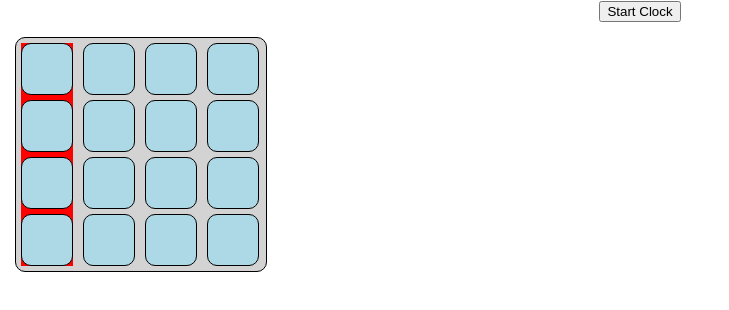
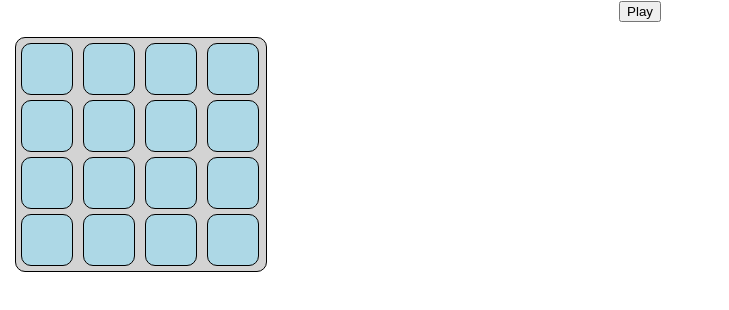
Before and after one commit to jedwards2/note-scroller, a React (Create React App) app: page / in a window 1280 px wide. Shown: the top 310 px of the page, without its empty margins (0-729 px from the left). Built offline with nearby package versions, Linux system fonts and the light colour scheme.

Commit message:
ability to step forward added

```diff
--- a/src/App.js
+++ b/src/App.js
@@ -1,16 +1,11 @@
 import "./App.css";
-// import * as Tone from "tone";
+import * as Tone from "tone";
 import { useState } from "react";
 import Grid from "./components/Grid/Grid";
 
 function App() {
-  const [clock, setClock] = useState({ state: false, count: 0 });
-  const [columnBackgrounds, setColumnBackgrounds] = useState([
-    true,
-    false,
-    false,
-    false,
-  ]);
+  const [count, setCount] = useState(0);
+  const [gridBorders, setGridBorders] = useState([false, false, false, false]);
   const [gridState, setGridState] = useState([
     [
       { state: false, id: 0 },
@@ -58,49 +53,33 @@ function App() {
       return newState;
     });
   }
-  function activateClock() {
-    // setClock((prevClock) => {
-    //   let newClock = { ...prevClock };
-    //   newClock["state"] = true;
-    //   return newClock;
-    // });
 
-    setClock((prevClock) => {
-      let newClock = { ...prevClock };
-      newClock.count = prevClock["count"] + 1;
-      return newClock;
-    });
+  function stepForward() {
+    setCount((prevCount) => prevCount + 1);
 
-    setColumnBackgrounds((prevState) => {
-      let index = clock.count % gridState.length;
+    setGridBorders((prevState) => {
+      let index = count % gridState.length;
+      let prevIndex = (count - 1) % gridState.length;
       let newState = [...prevState];
+      newState[prevIndex] = !prevState[prevIndex];
       newState[index] = !prevState[index];
+      console.log(newState);
       return newState;
     });
   }
 
-  // function stopClock() {
-  //   setClock((prevClock) => {
-  //     let newClock = { ...prevClock };
-  //     newClock["state"] = false;
-  //     return newClock;
-  //   });
-  // }
-  console.log(columnBackgrounds);
-
-  // const synth = new Tone.Synth().toDestination();
+  const synth = new Tone.Synth().toDestination();
   // const synth2 = new Tone.Synth().toDestination();
-  // let playNote = (note) => synth.triggerAttack(note);
+  let playNote = (note) => synth.triggerAttack(note);
   // // let playNote2 = (note) => synth2.triggerAttackRelease(note, "2n");
   // let stopNote = () => synth.triggerRelease();
 
   return (
     <div className="App">
-      <button onClick={activateClock}>Start Clock</button>
-      {/* <button onClick={stopClock}>Stop Clock</button> */}
+      <button onClick={stepForward}>Play</button>
       <Grid
         gridState={gridState}
-        columnBackgrounds={columnBackgrounds}
+        gridBackgrounds={gridBorders}
         setBlock={setBlock}
       />
     </div>
--- a/src/components/Column/Column.css
+++ b/src/components/Column/Column.css
@@ -4,10 +4,11 @@
   gap: 5px;
   margin: 5px 0px;
   margin-left: 5px;
+  border-radius: 10px
 }
 
 .column-on {
-  background-color: red
+  background-color: darkgray
 }
 
 .column-off {
--- a/src/components/Grid/Grid.js
+++ b/src/components/Grid/Grid.js
@@ -1,28 +1,28 @@
 import Column from "../Column/Column";
 import "./Grid.css";
 
-function Grid({ gridState, columnBackgrounds, setBlock }) {
+function Grid({ gridState, gridBackgrounds, setBlock }) {
   return (
     <div className="grid">
       <Column
         columnState={gridState[0]}
         setBlock={setBlock}
-        background={columnBackgrounds[0]}
+        background={gridBackgrounds[0]}
       />
       <Column
         columnState={gridState[1]}
         setBlock={setBlock}
-        background={columnBackgrounds[1]}
+        background={gridBackgrounds[1]}
       />
       <Column
         columnState={gridState[2]}
         setBlock={setBlock}
-        background={columnBackgrounds[1]}
+        background={gridBackgrounds[2]}
       />
       <Column
         columnState={gridState[3]}
         setBlock={setBlock}
-        background={columnBackgrounds[1]}
+        background={gridBackgrounds[3]}
       />
     </div>
   );
```
